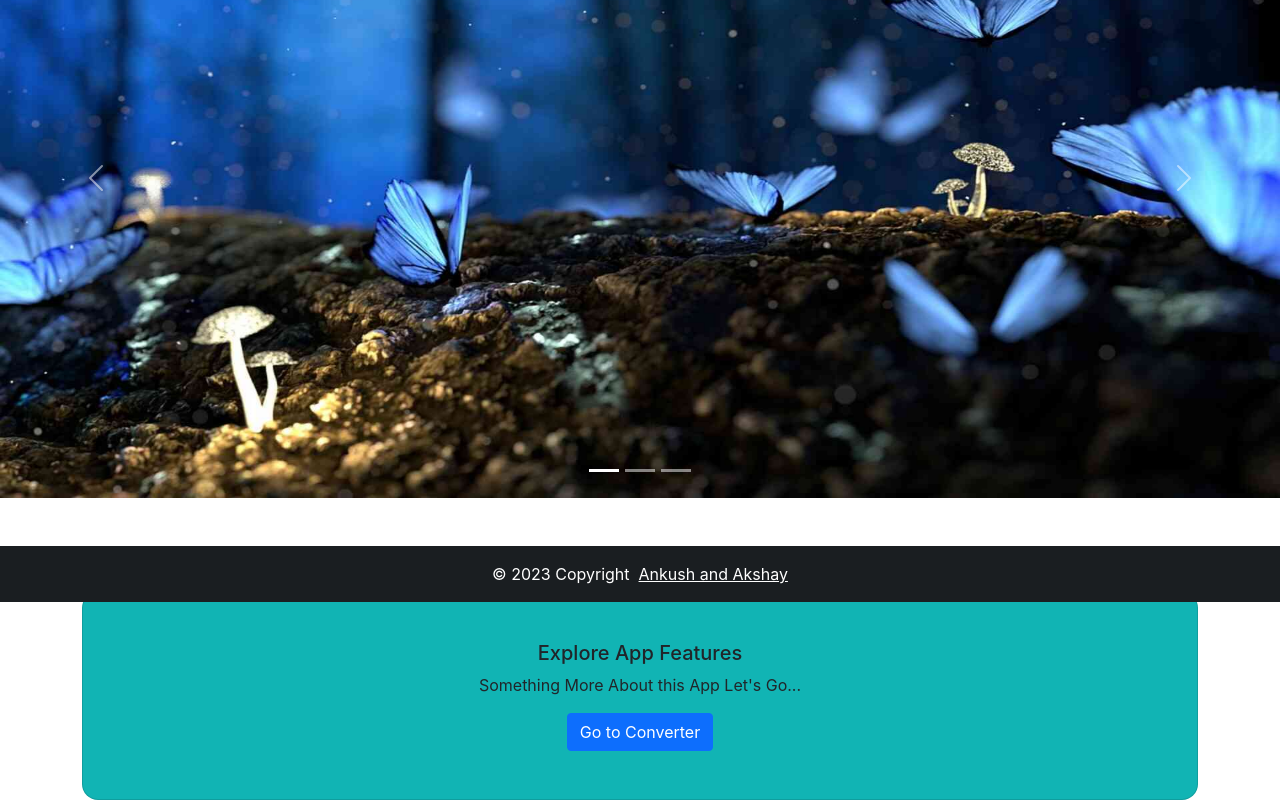
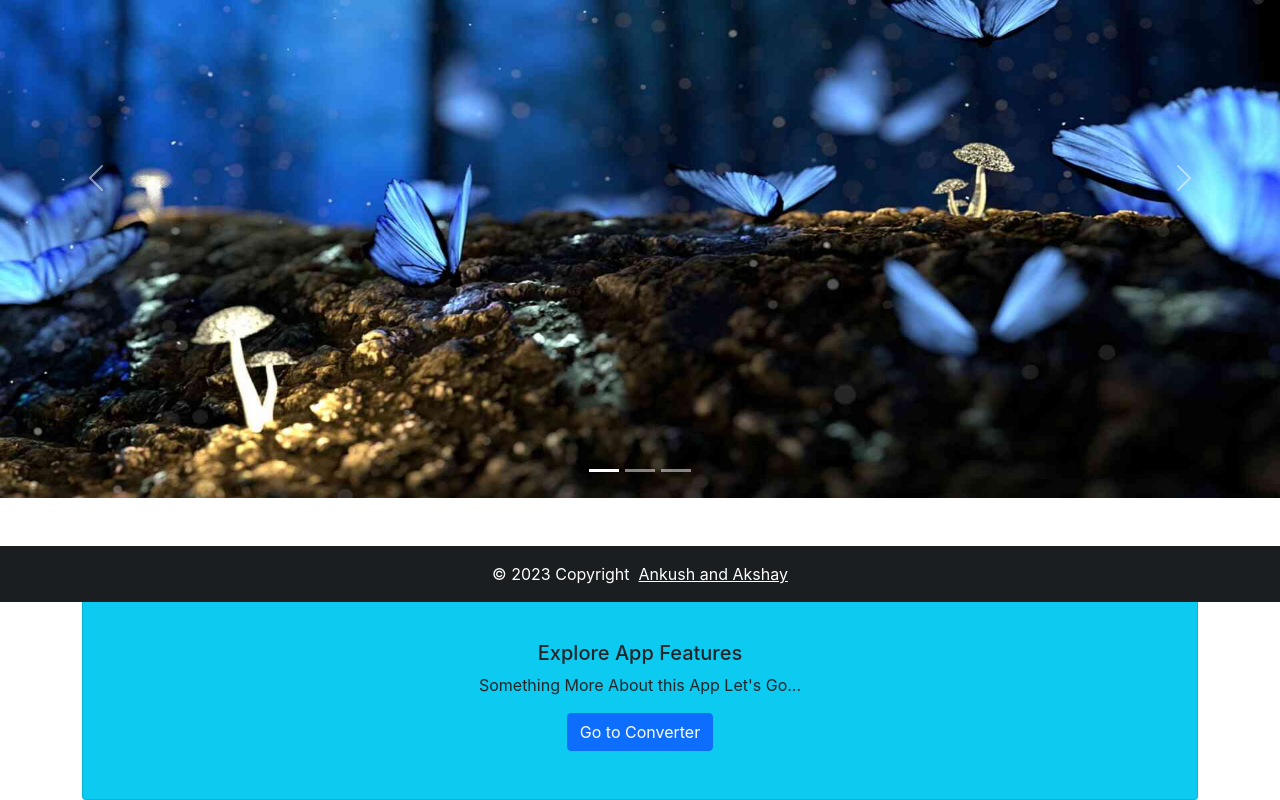
Before and after one commit to ankushbkadam/reactjs-tools, a React (Create React App) app: page / in a window 1280 px wide. Shown: the part 198-998 px from the top of the page. Built offline with nearby package versions, Linux system fonts and the light colour scheme.

Commit message:
renaming home to index.tsx removing some manual css clases

```diff
--- a/src/App.css
+++ b/src/App.css
@@ -39,13 +39,6 @@
 .carousel-contain img {
   width: 100%;
   height: 80vh;
-}
-
-/* Card-Section */
-.card-bg {
-  background-color: rgb(17, 180, 180);
-  border-radius: 1rem;
-  height: fit-content;
 }
 
 /* Converter-Section */
--- a/src/App.tsx
+++ b/src/App.tsx
@@ -1,6 +1,6 @@
 import React from 'react';
 import './App.css';
-import Home from './Components/Home/Home';
+import Home from './Components/Home';
 import { Route, Routes } from 'react-router';
 import Navbar from './Components/Navbar/Navbar';
 import { ROUTES } from './Constants/routeConstants';
--- a/src/Components/Home/Home.tsx
+++ b/src/Components/Home/index.tsx
@@ -6,7 +6,7 @@ const Home = () => {
           <Carousel/>
          <section className="container card-section mt-5">
             <h2>Our App Menu</h2>
-            <div className="card card-bg">
+            <div className="card bg-info rounded">
                <div className="card-body p-5">
                   <h5 className="card-title">Explore App Features</h5>
                   <p className="card-text">Something More About this App Let's Go...</p>
```
